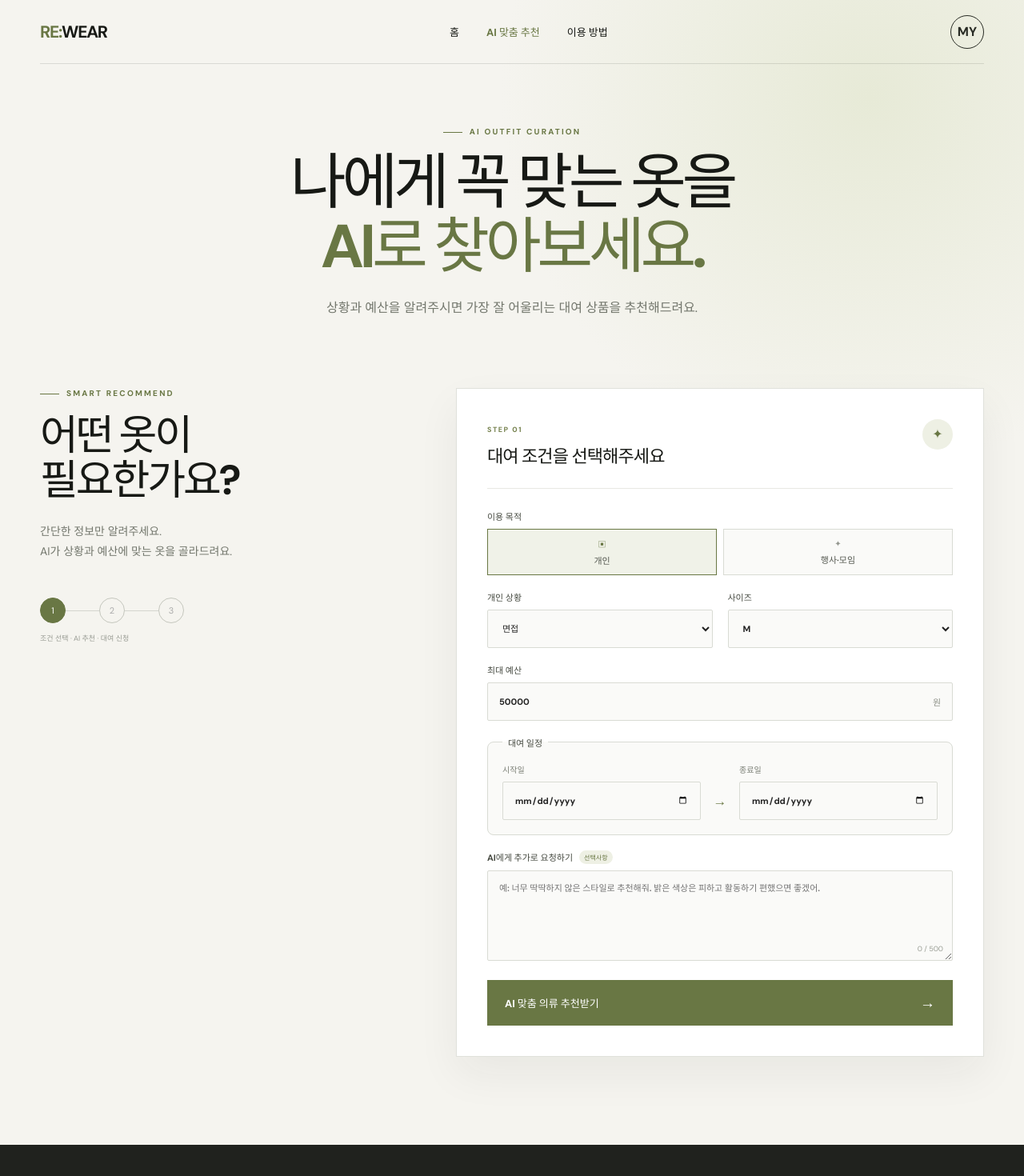
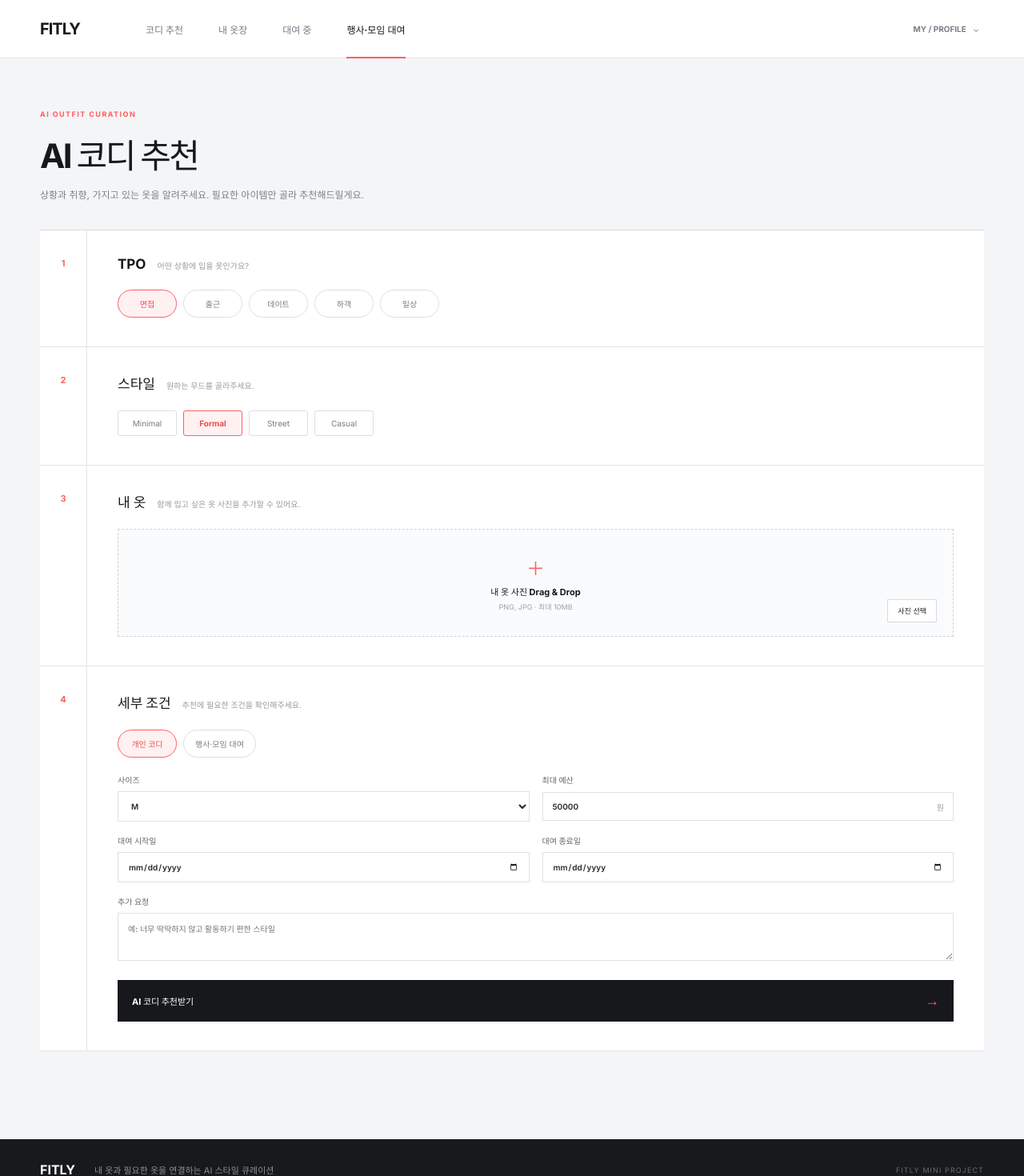
Before and after one commit to w-000000/fitly, a Vue app in the folder frontend/: page /recommend in a window 1280 px wide. Shown: the top 1470 px of the page at 80% size. Built offline with nearby package versions, Linux system fonts and the light colour scheme; the HTML template or start-up script is replaced by a standard one.

Commit message:
feat: 와이어프레임 기반 프론트 2페이지 구현

```diff
--- a/frontend/src/App.vue
+++ b/frontend/src/App.vue
@@ -1,15 +1,22 @@
 <template>
-  <div class="page">
-    <nav class="navbar">
-      <RouterLink class="brand" to="/"><span>RE:</span>WEAR</RouterLink>
-      <div class="nav-links">
-        <RouterLink to="/">홈</RouterLink>
-        <RouterLink to="/recommend">AI 맞춤 추천</RouterLink>
-        <a href="#service">이용 방법</a>
+  <div class="app-shell">
+    <header class="site-header">
+      <div class="header-inner">
+        <RouterLink class="logo" to="/">FITLY</RouterLink>
+        <nav class="main-nav" aria-label="주요 메뉴">
+          <RouterLink to="/">코디 추천</RouterLink>
+          <a href="/#wardrobe">내 옷장</a>
+          <a href="/#rental">대여 중</a>
+          <RouterLink to="/recommend">행사·모임 대여</RouterLink>
+        </nav>
+        <button class="profile-button" type="button">MY / PROFILE <span>⌄</span></button>
       </div>
-      <button class="nav-button" type="button">MY</button>
-    </nav>
+    </header>
     <RouterView />
-    <footer><RouterLink class="brand" to="/"><span>RE:</span>WEAR</RouterLink><p>필요한 순간에만, 더 나은 방식으로 입어요.</p><small>AI-READY MINI PROJECT · 2026</small></footer>
+    <footer class="site-footer">
+      <strong>FITLY</strong>
+      <p>내 옷과 필요한 옷을 연결하는 AI 스타일 큐레이션</p>
+      <small>FITLY MINI PROJECT</small>
+    </footer>
   </div>
 </template>
--- a/frontend/src/views/HomeView.vue
+++ b/frontend/src/views/HomeView.vue
@@ -1,23 +1,59 @@
+<script setup>
+const quickMenus = [
+  { icon: '↗', title: '내 옷장', description: '등록한 옷과 사진을 확인해요' },
+  { icon: '→', title: '대여 현황', description: '현재 대여 중인 상품을 확인해요' },
+  { icon: '+', title: '행사·모임 대여', description: '인원과 기간을 입력해 신청해요' },
+]
+const wardrobe = [
+  { type: 'PANTS', name: 'Black Slacks', color: 'charcoal' },
+  { type: 'TOP', name: 'White Shirt', color: 'ivory' },
+  { type: 'SHOES', name: 'Daily Sneakers', color: 'silver' },
+]
+</script>
+
 <template>
-  <main class="shell">
-    <header class="hero">
-      <div class="hero-copy">
-        <p class="eyebrow">AI-READY CLOTHING RENTAL</p>
-        <h1>필요한 순간,<br><em>가장 나다운 옷.</em></h1>
-        <p class="subtitle">개인 일정부터 행사·모임까지. 사지 않아도 괜찮아요.<br>당신의 중요한 하루에 꼭 맞는 옷을 찾아드릴게요.</p>
-        <RouterLink class="hero-cta" to="/recommend">내 옷 추천받기 <span>→</span></RouterLink>
-        <div class="hero-stats"><div><strong>4.9</strong><span>평균 만족도</span></div><div><strong>2,400+</strong><span>누적 대여</span></div><div><strong>100%</strong><span>검수·세탁</span></div></div>
+  <main>
+    <section class="home-hero content-width">
+      <div class="hero-main">
+        <p class="section-kicker">CUSTOMER HOME</p>
+        <h1>오늘 뭐 입지?</h1>
+        <p>상황과 가지고 있는 옷을 알려주면<br>FITLY가 필요한 순간의 코디를 골라드려요.</p>
+        <RouterLink class="primary-button" to="/recommend">AI 코디 추천받기 <span>→</span></RouterLink>
       </div>
-      <div class="hero-visual" aria-hidden="true">
-        <div class="orbit"></div><div class="outfit back"><small>EVENT</small><strong>Group<br>Outfit</strong></div>
-        <div class="outfit front"><small>PERSONAL</small><div class="jacket">♟</div><strong>Classic Suit Set</strong><span>₩29,000 / 3 days</span></div>
+      <aside class="quick-panel">
+        <p class="panel-label">빠른가기</p>
+        <button v-for="menu in quickMenus" :key="menu.title" type="button" class="quick-row">
+          <span class="quick-icon">{{ menu.icon }}</span>
+          <span><b>{{ menu.title }}</b><small>{{ menu.description }}</small></span><i>+</i>
+        </button>
+      </aside>
+    </section>
+
+    <section class="start-card content-width">
+      <div><span class="card-index">01</span><p class="section-kicker">AI STYLING</p><h2>내 옷은 활용하고,<br>필요한 옷만 대여해요.</h2></div>
+      <div class="start-description">
+        <p>TPO와 스타일을 선택하고 옷장 사진을 추가하면, 보유한 옷과 대여 상품을 함께 조합해 추천합니다.</p>
+        <RouterLink to="/recommend">추천 시작하기 <span>→</span></RouterLink>
       </div>
-    </header>
-    <section id="service" class="benefits">
-      <article><b>01</b><div><strong>상황에 꼭 맞게</strong><p>개인 일정·행사·모임별 맞춤 추천</p></div></article>
-      <article><b>02</b><div><strong>부담 없는 가격</strong><p>구매가보다 합리적인 대여 비용</p></div></article>
-      <article><b>03</b><div><strong>깨끗하고 안전하게</strong><p>전문 세탁과 꼼꼼한 검수 완료</p></div></article>
     </section>
-    <section class="home-cta"><p class="eyebrow">PERSONAL CURATION</p><h2>고민은 줄이고,<br>중요한 순간에 집중하세요.</h2><RouterLink class="hero-cta" to="/recommend">AI 추천 시작하기 <span>→</span></RouterLink></section>
+
+    <section id="wardrobe" class="wardrobe-section content-width">
+      <div class="section-heading">
+        <div><p class="section-kicker">MY WARDROBE</p><h2>내 옷장</h2><p>사진으로 등록한 옷을 추천에 활용할 수 있어요.</p></div>
+        <button type="button" class="outline-button">+ 새 옷 등록</button>
+      </div>
+      <div class="wardrobe-grid">
+        <article v-for="item in wardrobe" :key="item.name" class="wardrobe-card">
+          <div class="wardrobe-image" :class="item.color"><span>{{ item.type }}</span><div class="garment-shape"></div></div>
+          <div><small>{{ item.type }}</small><h3>{{ item.name }}</h3><button type="button">수정</button><button type="button">삭제</button></div>
+        </article>
+        <RouterLink class="add-card" to="/recommend"><b>+</b><span>새 옷 등록</span></RouterLink>
+      </div>
+    </section>
+
+    <section id="rental" class="rental-strip content-width">
+      <div><p class="section-kicker">CURRENT RENTAL</p><h2>현재 대여 중인 상품이 없어요.</h2></div>
+      <RouterLink class="outline-button" to="/recommend">코디 추천 보기</RouterLink>
+    </section>
   </main>
 </template>
--- a/frontend/src/views/RecommendView.vue
+++ b/frontend/src/views/RecommendView.vue
@@ -2,145 +2,136 @@
 import { computed, ref } from 'vue'
 import { createRecommendation } from '../api'
 
+const tpoOptions = [['INTERVIEW', '면접'], ['WORK', '출근'], ['DATE', '데이트'], ['GUEST', '하객'], ['DAILY', '일상']]
+const styleOptions = ['Minimal', 'Formal', 'Street', 'Casual']
 const form = ref({
-  purpose: 'PERSONAL',
-  personalSituation: 'INTERVIEW',
-  size: 'M',
-  groupName: '',
-  activityType: '',
-  groupSizes: { S: 0, M: 0, L: 0, XL: 0 },
-  budget: 50000,
-  rentalStartDate: '',
-  rentalEndDate: '',
-  prompt: '',
+  purpose: 'PERSONAL', personalSituation: 'INTERVIEW', style: 'Formal', size: 'M', budget: 50000,
+  rentalStartDate: '', rentalEndDate: '', groupName: '', activityType: '',
+  groupSizes: { S: 0, M: 0, L: 0, XL: 0 }, prompt: '',
 })
+const fileName = ref('')
 const loading = ref(false)
 const error = ref('')
 const recommendation = ref(null)
-const groupCount = computed(() => Object.values(form.value.groupSizes).reduce((sum, count) => sum + Number(count || 0), 0))
-const isGroupPurpose = computed(() => form.value.purpose === 'EVENT')
+const isGroup = computed(() => form.value.purpose === 'EVENT')
+const groupCount = computed(() => Object.values(form.value.groupSizes).reduce((sum, value) => sum + Number(value || 0), 0))
 const rentalDays = computed(() => {
   if (!form.value.rentalStartDate || !form.value.rentalEndDate) return 0
-  const start = new Date(`${form.value.rentalStartDate}T00:00:00`)
-  const end = new Date(`${form.value.rentalEndDate}T00:00:00`)
-  return Math.floor((end - start) / 86400000) + 1
+  return Math.floor((new Date(form.value.rentalEndDate) - new Date(form.value.rentalStartDate)) / 86400000) + 1
 })
+
+const selectFile = (event) => { fileName.value = event.target.files?.[0]?.name || '' }
+const changeSize = (size, amount) => {
+  form.value.groupSizes[size] = Math.max(0, Number(form.value.groupSizes[size] || 0) + amount)
+}
+const formatPrice = (price = 0) => Number(price).toLocaleString('ko-KR')
 
 const recommend = async () => {
   error.value = ''
-  recommendation.value = null
-  if (!form.value.rentalStartDate || !form.value.rentalEndDate) {
-    error.value = '대여 시작일과 종료일을 모두 선택해주세요.'
+  if (!form.value.rentalStartDate || !form.value.rentalEndDate || rentalDays.value < 1) {
+    error.value = '올바른 대여 시작일과 종료일을 선택해주세요.'
     return
   }
-  if (rentalDays.value < 1) {
-    error.value = '대여 종료일은 시작일과 같거나 이후여야 합니다.'
-    return
-  }
-  if (isGroupPurpose.value && groupCount.value < 2) {
-    error.value = '단체 대여는 사이즈별 수량을 합해 2명 이상 입력해주세요.'
+  if (isGroup.value && groupCount.value < 2) {
+    error.value = '행사·모임 대여는 총 2명 이상 입력해주세요.'
     return
   }
   loading.value = true
   try {
     recommendation.value = await createRecommendation({
       purpose: form.value.purpose,
-      personalSituation: isGroupPurpose.value ? null : form.value.personalSituation,
-      size: isGroupPurpose.value ? null : form.value.size,
-      groupName: isGroupPurpose.value ? form.value.groupName : null,
-      activityType: isGroupPurpose.value ? form.value.activityType : null,
-      groupSizes: isGroupPurpose.value ? form.value.groupSizes : null,
+      personalSituation: isGroup.value ? null : form.value.personalSituation,
+      size: isGroup.value ? null : form.value.size,
+      groupName: isGroup.value ? form.value.groupName : null,
+      activityType: isGroup.value ? form.value.activityType : null,
+      groupSizes: isGroup.value ? form.value.groupSizes : null,
       budget: form.value.budget,
       rentalStartDate: form.value.rentalStartDate,
       rentalEndDate: form.value.rentalEndDate,
-      prompt: form.value.prompt || null,
+      prompt: [form.value.style, form.value.prompt].filter(Boolean).join(' 스타일. '),
     })
+    requestAnimationFrame(() => document.querySelector('#results')?.scrollIntoView({ behavior: 'smooth' }))
   } catch (requestError) {
-    error.value = requestError.message || '추천 상품을 불러오지 못했습니다.'
+    error.value = requestError.message || '추천 결과를 불러오지 못했습니다.'
   } finally {
     loading.value = false
   }
 }
-
-const formatPrice = (price) => price.toLocaleString('ko-KR')
-
-const changeSizeCount = (size, amount) => {
-  const current = Number(form.value.groupSizes[size] || 0)
-  form.value.groupSizes[size] = Math.min(100, Math.max(0, current + amount))
-}
 </script>
 
 <template>
-  <main class="shell recommend-page">
-    <div class="page-heading"><p class="eyebrow">AI OUTFIT CURATION</p><h1>나에게 꼭 맞는 옷을<br><em>AI로 찾아보세요.</em></h1><p>상황과 예산을 알려주시면 가장 잘 어울리는 대여 상품을 추천해드려요.</p></div>
-    <section class="recommend-layout">
-      <div class="recommend-intro"><p class="eyebrow">SMART RECOMMEND</p><h2>어떤 옷이<br>필요한가요?</h2><p>간단한 정보만 알려주세요.<br>AI가 상황과 예산에 맞는 옷을 골라드려요.</p><div class="steps"><span>1</span><i></i><span>2</span><i></i><span>3</span></div><small>조건 선택 · AI 추천 · 대여 신청</small></div>
-      <div class="panel">
-        <div class="panel-heading"><div><span>STEP 01</span><h3>대여 조건을 선택해주세요</h3></div><b>✦</b></div>
-        <form @submit.prevent="recommend">
-          <label class="wide">이용 목적<div class="purpose-options">
-            <button type="button" :class="{ selected: form.purpose === 'PERSONAL' }" @click="form.purpose = 'PERSONAL'">▣<span>개인</span></button>
-            <button type="button" :class="{ selected: form.purpose === 'EVENT' }" @click="form.purpose = 'EVENT'">✦<span>행사·모임</span></button>
-          </div></label>
-          <template v-if="isGroupPurpose">
-            <label>모임명<input v-model.trim="form.groupName" type="text" placeholder="예: 신입사원 환영회"></label>
-            <label>행사 종류<input v-model.trim="form.activityType" type="text" placeholder="예: 워크숍, 체육대회, 결혼식"></label>
-            <div class="size-quantity wide">
-              <div class="size-heading">
-                <strong>사이즈별 인원</strong>
-                <span>총 <b>{{ groupCount }}명</b></span>
+  <main class="recommend-page content-width">
+    <header class="recommend-header">
+      <p class="section-kicker">AI OUTFIT CURATION</p>
+      <h1>AI 코디 추천</h1>
+      <p>상황과 취향, 가지고 있는 옷을 알려주세요. 필요한 아이템만 골라 추천해드릴게요.</p>
+    </header>
+
+    <form class="curation-form" @submit.prevent="recommend">
+      <section class="form-section">
+        <div class="form-number">1</div>
+        <div class="form-content">
+          <div class="form-title"><h2>TPO</h2><span>어떤 상황에 입을 옷인가요?</span></div>
+          <div class="chip-row"><button v-for="option in tpoOptions" :key="option[0]" type="button" :class="{ active: form.personalSituation === option[0] }" @click="form.personalSituation = option[0]">{{ option[1] }}</button></div>
         </div>
-              <div class="size-grid">
-                <label v-for="size in ['S', 'M', 'L', 'XL']" :key="size">
-                  <span>{{ size }}</span>
-                  <div class="quantity-control">
-                    <button type="button" aria-label="인원 줄이기" @click="changeSizeCount(size, -1)">−</button>
-                    <div class="quantity-value">
-                      <input v-model.number="form.groupSizes[size]" type="number" min="0" max="100" :aria-label="`${size} 사이즈 인원`">
-                      <span>명</span>
+      </section>
+
+      <section class="form-section">
+        <div class="form-number">2</div>
+        <div class="form-content">
+          <div class="form-title"><h2>스타일</h2><span>원하는 무드를 골라주세요.</span></div>
+          <div class="chip-row style-chips"><button v-for="style in styleOptions" :key="style" type="button" :class="{ active: form.style === style }" @click="form.style = style">{{ style }}</button></div>
         </div>
-                    <button type="button" aria-label="인원 늘리기" @click="changeSizeCount(size, 1)">+</button>
-                  </div>
+      </section>
+
+      <section class="form-section">
+        <div class="form-number">3</div>
+        <div class="form-content">
+          <div class="form-title"><h2>내 옷</h2><span>함께 입고 싶은 옷 사진을 추가할 수 있어요.</span></div>
+          <label class="upload-zone">
+            <input type="file" accept="image/*" @change="selectFile">
+            <b>＋</b><strong>{{ fileName || '내 옷 사진 Drag & Drop' }}</strong>
+            <small>{{ fileName ? '사진이 선택되었습니다.' : 'PNG, JPG · 최대 10MB' }}</small><span>사진 선택</span>
           </label>
         </div>
+      </section>
+
+      <section class="form-section final-section">
+        <div class="form-number">4</div>
+        <div class="form-content">
+          <div class="form-title"><h2>세부 조건</h2><span>추천에 필요한 조건을 확인해주세요.</span></div>
+          <div class="purpose-switch"><button type="button" :class="{ active: !isGroup }" @click="form.purpose = 'PERSONAL'">개인 코디</button><button type="button" :class="{ active: isGroup }" @click="form.purpose = 'EVENT'">행사·모임 대여</button></div>
+          <div class="field-grid">
+            <template v-if="!isGroup">
+              <label>사이즈<select v-model="form.size"><option>S</option><option>M</option><option>L</option><option>XL</option></select></label>
+              <label>최대 예산<div class="suffix-input"><input v-model.number="form.budget" type="number" min="10000" step="1000"><span>원</span></div></label>
+            </template>
+            <template v-else>
+              <label>단체명<input v-model="form.groupName" placeholder="예: 졸업 작품 발표팀"></label>
+              <label>행사 종류<input v-model="form.activityType" placeholder="예: 발표회, 워크숍"></label>
+              <div class="group-size-row full-field">
+                <div v-for="size in ['S', 'M', 'L', 'XL']" :key="size"><b>{{ size }}</b><button type="button" @click="changeSize(size, -1)">−</button><span>{{ form.groupSizes[size] }}</span><button type="button" @click="changeSize(size, 1)">＋</button></div>
+                <strong>총 {{ groupCount }}명</strong>
               </div>
             </template>
-          <template v-else>
-            <label>개인 상황<select v-model="form.personalSituation"><option value="INTERVIEW">면접</option><option value="WORK">출근·비즈니스</option><option value="DATE">소개팅·데이트</option><option value="GUEST">결혼식 하객</option><option value="DAILY">일상·기타</option></select></label>
-            <label>사이즈<select v-model="form.size"><option>S</option><option>M</option><option>L</option><option>XL</option></select></label>
-          </template>
-          <label class="wide">최대 예산<div class="input-suffix"><input v-model.number="form.budget" type="number" min="10000" step="1000" required><span>원</span></div></label>
-          <fieldset class="rental-period wide">
-            <legend>대여 일정</legend>
-            <div class="date-range">
-              <label><span>시작일</span><input v-model="form.rentalStartDate" type="date" required></label>
-              <b aria-hidden="true">→</b>
-              <label><span>종료일</span><input v-model="form.rentalEndDate" type="date" :min="form.rentalStartDate" required></label>
+            <label>대여 시작일<input v-model="form.rentalStartDate" type="date" required></label>
+            <label>대여 종료일<input v-model="form.rentalEndDate" type="date" :min="form.rentalStartDate" required></label>
+            <label class="full-field">추가 요청<textarea v-model="form.prompt" rows="3" placeholder="예: 너무 딱딱하지 않고 활동하기 편한 스타일"></textarea></label>
           </div>
-            <p v-if="rentalDays > 0" class="rental-summary">총 <strong>{{ rentalDays }}일</strong> 동안 대여합니다.</p>
-          </fieldset>
-          <label class="prompt-field wide">
-            <span class="prompt-heading"><b>AI에게 추가로 요청하기</b><small>선택사항</small></span>
-            <textarea
-              v-model.trim="form.prompt"
-              rows="4"
-              maxlength="500"
-              placeholder="예: 너무 딱딱하지 않은 스타일로 추천해줘. 밝은 색상은 피하고 활동하기 편했으면 좋겠어."
-            ></textarea>
-            <small class="character-count">{{ form.prompt.length }} / 500</small>
-          </label>
-          <button class="recommend-button wide" :disabled="loading"><span>{{ loading ? '나에게 맞는 옷을 찾는 중…' : 'AI 맞춤 의류 추천받기' }}</span><b>→</b></button>
-        </form>
-        <p v-if="error" class="error" role="alert">{{ error }}</p>
+          <p v-if="rentalDays > 0" class="date-summary">선택한 대여 기간 · <b>{{ rentalDays }}일</b></p>
+          <p v-if="error" class="form-error">{{ error }}</p>
+          <button class="submit-button" :disabled="loading"><span>{{ loading ? '추천을 준비하고 있어요' : 'AI 코디 추천받기' }}</span><b>→</b></button>
         </div>
       </section>
-    <section v-if="recommendation" class="results">
-      <div class="section-title"><div><p class="eyebrow">YOUR CURATION</p><h2>당신을 위한 추천</h2></div><span>{{ recommendation.products.length }}개</span></div>
-      <p class="recommendation-message">✦ {{ recommendation.message }}</p>
-      <div class="product-grid">
-        <article v-for="product in recommendation.products" :key="product.id" class="card">
-          <div class="product-image"><span>{{ product.category }}</span><b>♟</b><small>CURATED LOOK</small></div>
-          <div class="product-info"><span class="badge">{{ product.category }}</span><h3>{{ product.name }}</h3><p>{{ product.description }}</p><aside class="summary"><strong>AI 추천 이유</strong><p>{{ product.reason }}</p></aside><div class="price-info"><p>대여 가격<strong>{{ formatPrice(product.rentalPrice) }}원 / {{ rentalDays }}일</strong></p><p>구매 가격<strong>{{ formatPrice(product.purchasePrice) }}원</strong></p></div><div class="actions"><button type="button">대여 신청</button><button type="button" class="secondary">구매하기</button></div></div>
+    </form>
+
+    <section v-if="recommendation" id="results" class="result-section">
+      <div class="result-heading"><div><p class="section-kicker">CURATED FOR YOU</p><h2>추천 코디 {{ recommendation.products.length }}개</h2></div><span>AI CURATION · FITLY</span></div>
+      <p class="result-message">{{ recommendation.message }}</p>
+      <div class="result-grid">
+        <article v-for="(product, index) in recommendation.products" :key="product.id" class="result-card">
+          <div class="result-visual"><span>LOOK 0{{ index + 1 }}</span><div class="look-shape"></div><small>{{ product.category }}</small></div>
+          <div class="result-info"><small>{{ product.category }} · AI MATCHED</small><h3>{{ product.name }}</h3><p>{{ product.description }}</p><div class="reason"><b>추천 이유</b><span>{{ product.reason }}</span></div><div class="result-price"><span>대여가</span><strong>{{ formatPrice(product.rentalPrice) }}원</strong></div><div class="result-actions"><button type="button">코디 상세</button><button type="button" class="accent">대여하기</button></div></div>
         </article>
       </div>
     </section>
```
Also changed, not shown: frontend/src/style.css. Lines whose indentation alone changed are shown as unchanged.
